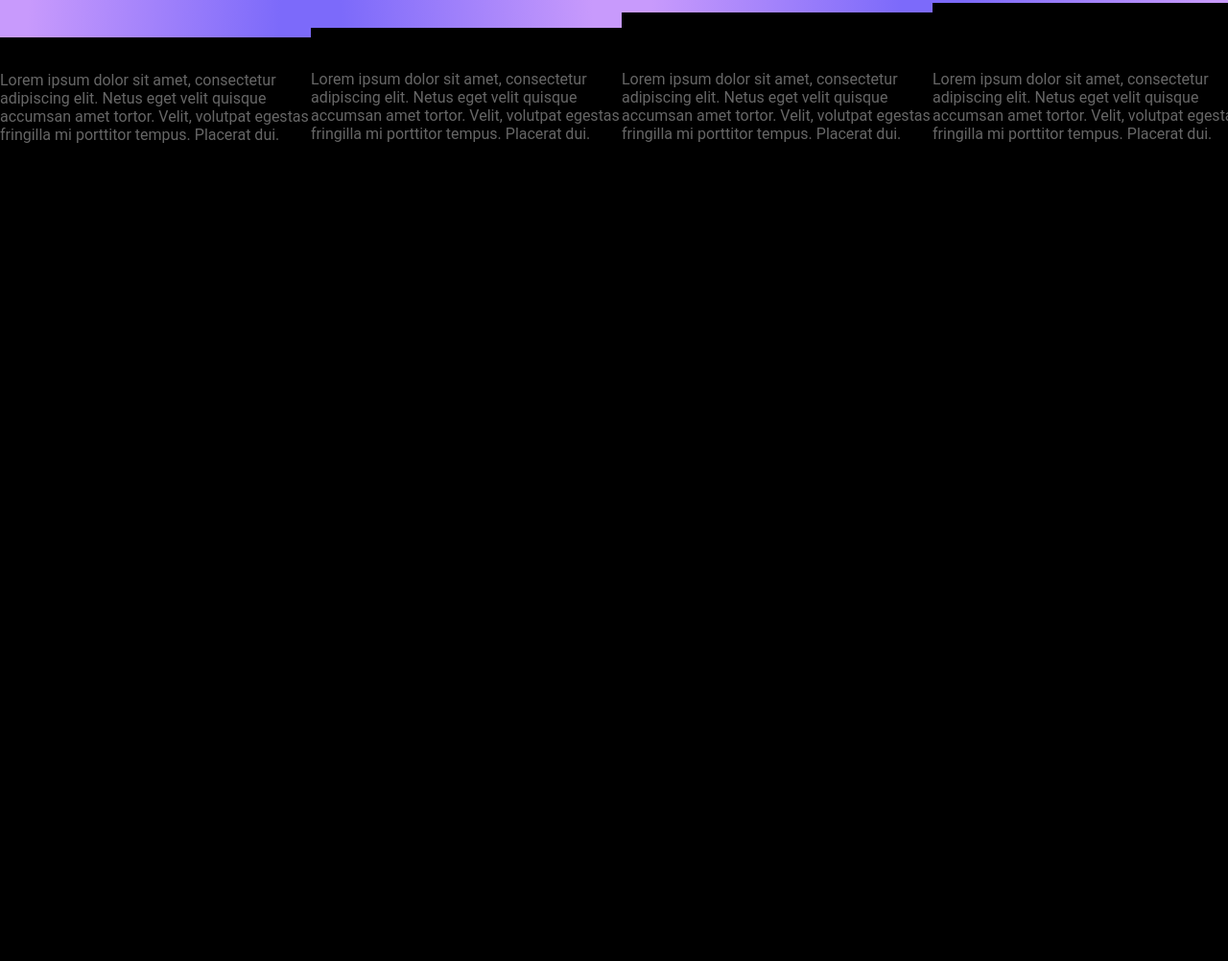
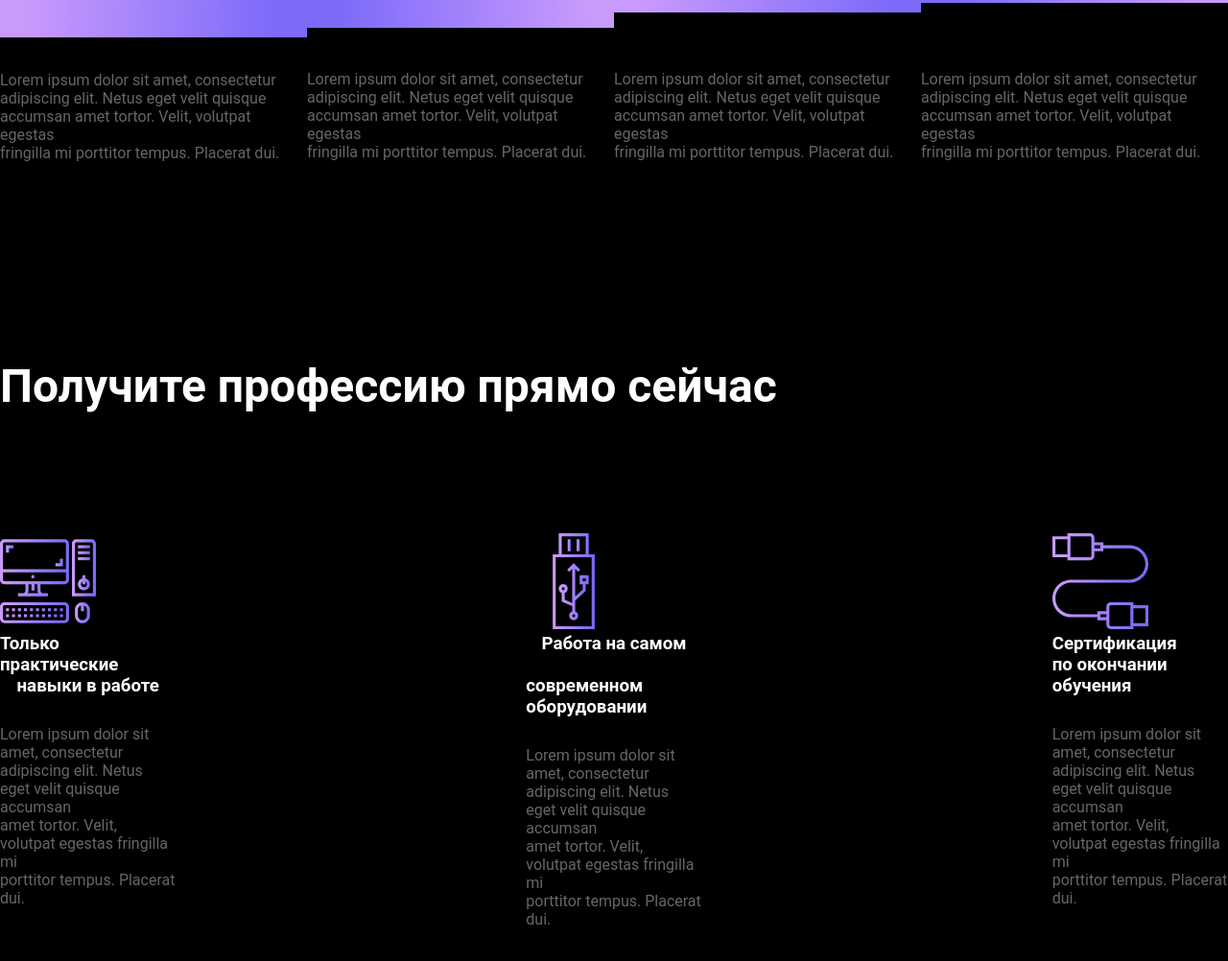
Before and after one commit to Fedor-Krasnov/PC-assembly, a plain HTML site: page index.html in a window 1280 px wide. Shown: the part 2248-3250 px from the top of the page at 96% size. Before the commit the page ends 2598 px from the top, so only its background shows below. Drawn offline with Linux system fonts and the light colour scheme.

Commit message:
Улучшение кода и добавление недоделонного блока получения профессии

```diff
--- a/index.html
+++ b/index.html
@@ -146,6 +146,55 @@
           </div>
         </div>
       </div>
+        <div class="get_a_profession">
+          <div class="get__a__profession__container">
+            <div class="get__a__profession__text">
+              <h2>Получите профессию прямо сейчас</h2>
+            </div>
+            <div class="widget_container">
+              <div class="widget__pc">
+                <div class="widget__pc__container">
+                  <div class="widget__pc__container__img">
+                    <img src="assets/img/pc_winget.svg" alt="pc winget" class="pc__img">
+                  </div>
+                  <div class="bottom__header_pc">
+                    <h3>Только практические<br><span> навыки в работе</span></h3>
+                  </div>
+                  <div class="widget__downtext">
+                    <p>Lorem ipsum dolor sit amet, consectetur<br> adipiscing elit. Netus eget velit quisque accumsan<br> amet tortor. Velit, volutpat egestas fringilla mi<br> porttitor tempus. Placerat dui.</p>
+                  </div>
+                </div>
+              </div>
+              <div class="widget__flash">
+                <div class="widget__flash__container">
+                  <div class="widget__flash__container__img">
+                    <img src="assets/img/flash-drive.svg" alt="flash winget" class="flash__img">
+                  </div>
+                  <div class="bottom__header_flash">
+                    <h3><span>Работа на самом</span><br>современном оборудовании</h3>
+                  </div>
+                  <div class="widget__downtext">
+                    <p>Lorem ipsum dolor sit amet, consectetur<br> adipiscing elit. Netus eget velit quisque accumsan<br> amet tortor. Velit, volutpat egestas fringilla mi<br> porttitor tempus. Placerat dui.</p>
+                  </div>
+                </div>
+              </div>
+
+              <div class="widget__cable">
+                <div class="widget__cable__container">
+                  <div class="widget__cable__container__img">
+                    <img src="assets/img/cable.svg" alt="cable winget" class="flash__img">
+                  </div>
+                  <div class="bottom__header_cable">
+                    <h3><span>Сертификация</span><br>по окончании обучения</h3>
+                  </div>
+                  <div class="widget__downtext">
+                    <p>Lorem ipsum dolor sit amet, consectetur<br> adipiscing elit. Netus eget velit quisque accumsan<br> amet tortor. Velit, volutpat egestas fringilla mi<br> porttitor tempus. Placerat dui.</p>
+                  </div>
+                </div>
+              </div>
+            </div>
+          </div>
+        </div>
     </main>
   </body>
 </html>
--- /dev/null
+++ b/styles/_get-a-profession.css
@@ -0,0 +1,32 @@
+.get__a__profession__container {
+  display: grid;
+  justify-content: center;
+  padding-top: 200px;
+}
+
+.bottom__header_pc span {
+  display: grid;
+  justify-content: center;
+}
+
+.widget_container {
+  max-width: 1296px;
+  display: flex;
+  padding-top: 120px;
+  gap: 365px;
+}
+
+.bottom__header_flash span {
+  display: grid;
+  justify-content: center;
+}
+
+.widget__downtext {
+  opacity: 0.4;
+  padding-top: 30px;
+}
+
+.widget__downtext {
+  opacity: 0.4;
+  padding-top: 30px;
+}
--- a/styles/_section-fast-start.css
+++ b/styles/_section-fast-start.css
@@ -18,17 +18,21 @@
 
 .border__line__100 {
   background: linear-gradient(94deg, #C89AFC 10%, #7C6AFA 90%);
-  width: 324px;
   height: 80px;
 }
 
 .line__100__text {
   padding: 80px 0 20px 0;
 }
+
 .analytical__line__block {
   display: flex;
   margin: 0 auto;
   max-width: 1296px;
+}
+
+.analytical__line__block > div {
+  flex: 1;
 }
 
 .line__100__downtext {
@@ -43,7 +47,6 @@
 .border_line_75 {
   background: linear-gradient(94deg, #C89AFC 10%, #7C6AFA 90%);
   transform: matrix(-1, 0, 0, 1, 0, 0);
-  width: 324px;
   height: 60px;
 }
 
@@ -58,7 +61,6 @@
 
 .border__line__50 {
   background: linear-gradient(94deg, #C89AFC 10%, #7C6AFA 90%);
-  width: 324px;
   height: 30px;
 }
 
@@ -74,7 +76,6 @@
 .border__line__total {
   background: linear-gradient(94deg, #C89AFC 10%, #7C6AFA 90%);
   transform: matrix(-1, 0, 0, 1, 0, 0);
-  width: 324px;
   height: 10px;
 }
 
--- a/styles/main.css
+++ b/styles/main.css
@@ -3,3 +3,4 @@
 @import "_header.css";
 @import "_section-business.css";
 @import "_section-fast-start.css";
+@import "_get-a-profession.css";
```
Also changed, not shown: assets/img/cable.svg (added), assets/img/flash-drive.svg (added), assets/img/pc_winget.svg (added).
